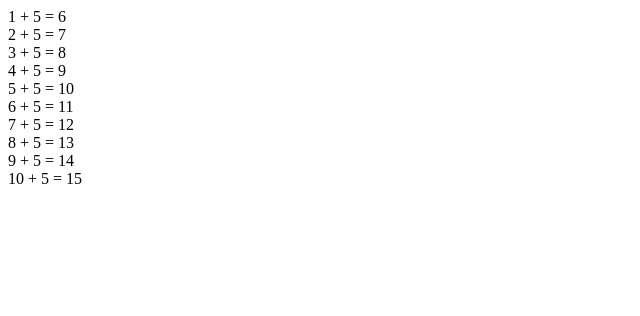
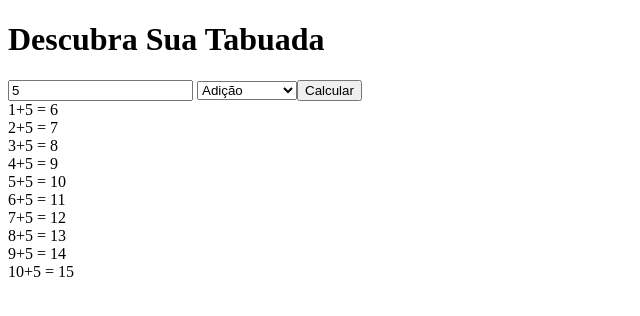
Before and after one commit to kleberfdev/Tabuada, a plain HTML site: page index.html in a window 1280 px wide. Both pictures are taken after typing "5" into the empty fields and a click on the button "Calcular". Shown: the whole page, without its empty margins (0-640 px from the left). Drawn offline with Linux system fonts and the light colour scheme.

Commit message:
alteração de toda a tabuada

```diff
--- a/index.html
+++ b/index.html
@@ -17,31 +17,57 @@
         <option value="+">Adição</option>
          <option value="-">Subtração</option>
           <option value="x">Multiplicação</option>
-            <option value="x">Divisão</option>
+            <option value="/">Divisão</option>
         <input type="button" value="Calcular" onclick="calcular()">
+        <div id="saida"></div>
         <script>
-            function calcular() {
+function calcular() {
+  var num = Number(document.getElementById("num").value)
+  var selecao = document.getElementById("selecao").value
+  var saida = document.getElementById("saida")
+  var resultado = ''
+
+
+  for (var i = 1; i <= 10; i++) {
+    if (selecao[0] == '+') {
+      resultado += i + '+' + num + ' = ' + (i + num) + '<br>'
+      saida.innerHTML = resultado
+    } else if(selecao[0] == '-') {
+        resultado += i + '-' + num + ' = ' + (i - num) + '<br>'
+        saida.innerHTML = resultado
+    } else if(selecao[0] == 'x') {
+        resultado += i + 'x' + num + ' = ' + (i * num) + '<br>'
+        saida.innerHTML = resultado
+    } else {
+        resultado += i + '/' + num + ' = ' + (i / num) + '<br>'
+        saida.innerHTML = resultado
+    }
+  }
+}
+
+
+/*            function calcular() {
                 var num = Number(document.getElementById("num").value)
                 var selecao = document.getElementById("selecao").value
-                if (selecao = "Adição") {
+                if (selecao[0] == "+") {
                     //soma
-                    for (var c = 1; c < 11; c++) {
+                    for (var c = 1; c <= 10; c++) {
                         var resultado = c + num
                         var fraseresultado = document.write(c + " + " + num + " = " + resultado)
                         document.write("<br>")
                         fraseresultado
                     }
-                } else if (selecao = "Subtração") {
+                } else if (selecao[0] == "-") {
                     //subtração
-                    for (var c = 1; c < 11; c++) {
+                    for (var c = 1; c <= 10; c++) {
                         var resultado = c - num
                         var fraseresultado = document.write(c + " - " + num + " = " + resultado)
                         document.write("<br>")
                         fraseresultado
                     }
-                } else if (selecao = "Divisão") {
+                } else if (selecao[0] == "/") {
                     //divisão
-                    for (var c = 1; c < 11; c++) {
+                    for (var c = 1; c <= 10; c++) {
                         var resultado = c / num
                         var fraseresultado = document.write(c + " / " + num + " = " + resultado)
                         document.write("<br>")
@@ -49,7 +75,7 @@
                     }
                 } else {
                     //multiplicação
-                    for (var c = 1; c < 11; c++) {
+                    for (var c = 1; c <= 10; c++) {
                         var resultado = c * num
                         var fraseresultado = document.write(c + " x " + num + " = " + resultado)
                         document.write("<br>")
@@ -57,7 +83,7 @@
                     }
                 }
 
-            }
+            }*/
         </script>
 </body>
 
```
